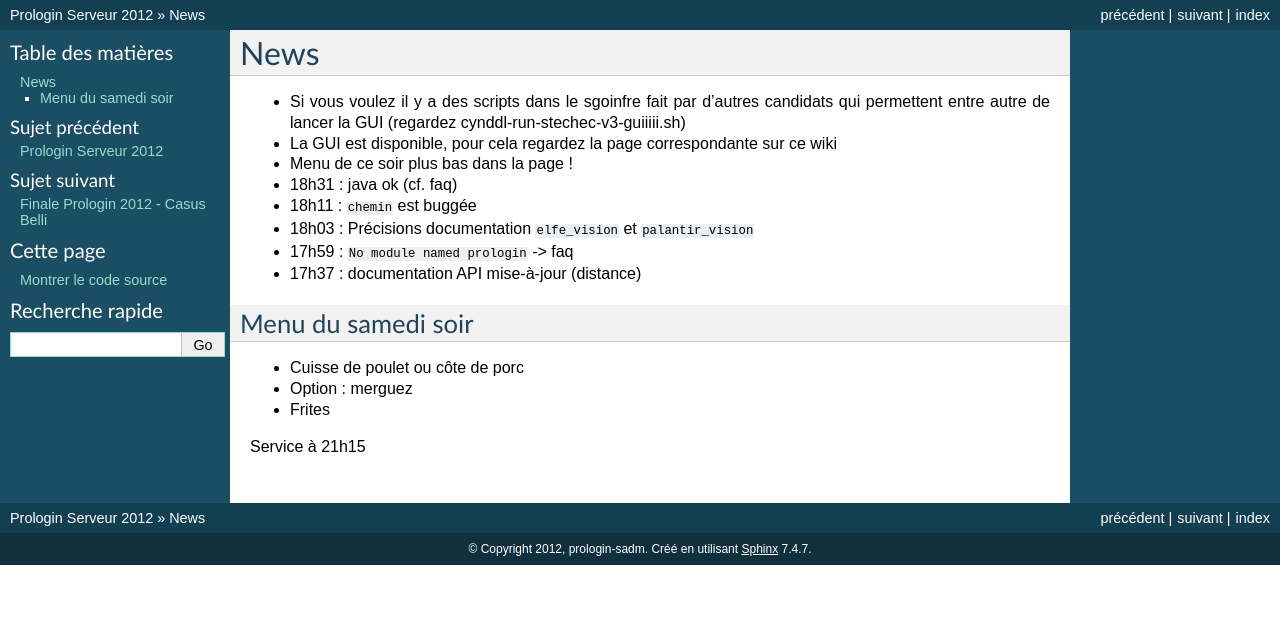
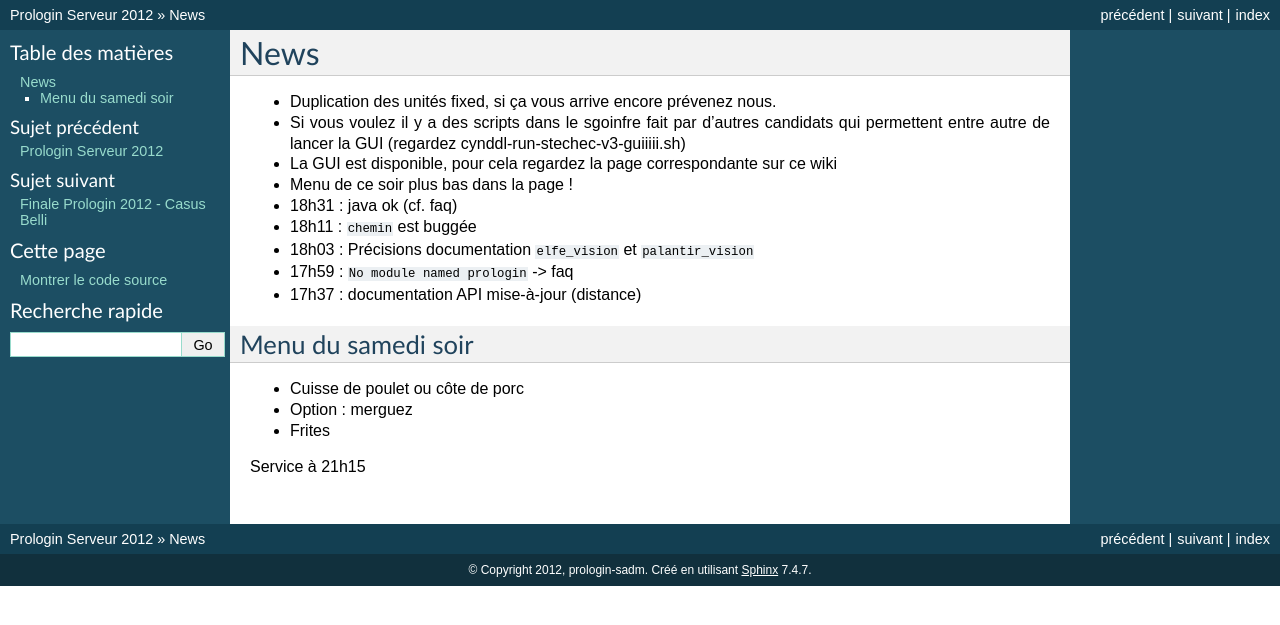
Before and after one commit to prologin/prologin2012, a Sphinx documentation site: the page built from doc/news.rst, in a window 1280 px wide. Shown: the top 625 px of the page. Built offline with Sphinx 7.4.7, drawn with Linux system fonts in a browser that asks for light colours.

Commit message:
news duplicate fix

```diff
--- a/doc/news.rst
+++ b/doc/news.rst
@@ -2,6 +2,7 @@
 News
 ====
 
+- Duplication des unités fixed, si ça vous arrive encore prévenez nous.
 - Si vous voulez il y a des scripts dans le sgoinfre fait par d'autres candidats
   qui permettent entre autre de lancer la GUI (regardez
   cynddl-run-stechec-v3-guiiiii.sh)
```
